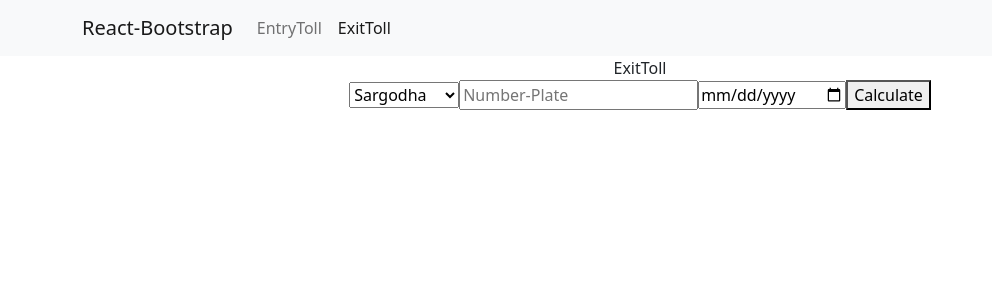
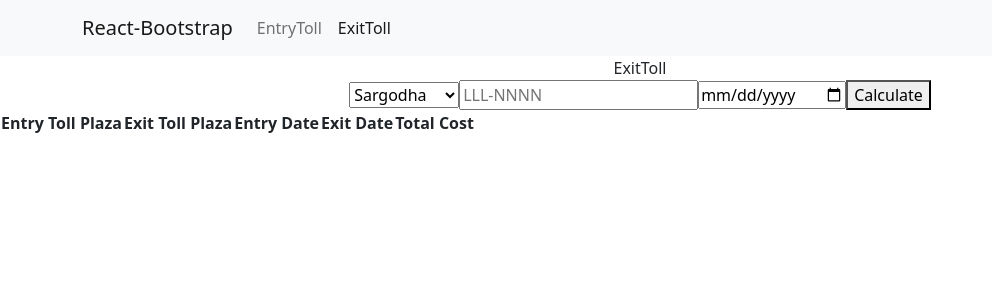
Before and after one commit to hurairaFurqan/MernStackAssignments, a React (Create React App) app: page /exitToll in a window 1280 px wide. Shown: the top 300 px of the page, without its empty margins (0-992 px from the left). Built offline with nearby package versions, Linux system fonts and the light colour scheme.

Commit message:
deal with if else condition in exitToll.js everything except this is okay

```diff
--- a/package.json
+++ b/package.json
@@ -7,9 +7,11 @@
     "@testing-library/react": "^13.4.0",
     "@testing-library/user-event": "^13.5.0",
     "bootstrap": "^5.2.2",
+    "moment": "^2.29.4",
     "react": "^18.2.0",
     "react-bootstrap": "^2.5.0",
     "react-dom": "^18.2.0",
+    "react-moment": "^1.1.2",
     "react-router-dom": "^6.4.2",
     "react-scripts": "5.0.1",
     "web-vitals": "^2.1.4"
--- a/src/App.js
+++ b/src/App.js
@@ -15,7 +15,7 @@ function App() {
       <Layout />
       <Routes>
         <Route path="/" element={<EntryToll add = {add}></EntryToll>}/>
-        <Route path="exitToll" element={<ExitToll data = {data}></ExitToll>}></Route>
+        <Route path="exitToll" element={<ExitToll entryTollData = {data}></ExitToll>}></Route>
       </Routes>
     </div>
   );
--- a/src/pages/EntryToll.js
+++ b/src/pages/EntryToll.js
@@ -11,12 +11,13 @@ const EntryToll = (props) => {
     e.preventDefault();
     //console.log(data);
     props.add(data);
+    alert("Information saved. Click on exit toll ");
   };
   return (
     <div>
       EntryToll
       <form onSubmit={handleSubmit}>
-        <select name={"interchange"} value={data.interchange} onChange={(e) => handleChange(e)}>
+        <select name={"interchange"} required value={data.interchange} onChange={(e) => handleChange(e) }>
           <option value="Sargodha">Sargodha</option>
           <option value="Sahiwal">Sahiwal</option>
           <option defaultValue="Lahore">Lahore</option>
@@ -24,9 +25,10 @@ const EntryToll = (props) => {
         </select>
 
         <input
-          placeholder="Number-Plate"
+          placeholder="LLL-NNNN"
           name={"numberPlate"}
           type={"text"}
+          required
           value={data.numberPlate}
           onChange={(e) => handleChange(e)}
         ></input>
@@ -35,6 +37,7 @@ const EntryToll = (props) => {
           type={"date"}
           placeholder={"date"}
           name={"date"}
+          required
           value={data.date}
           onChange={(e) => handleChange(e)}
         ></input>
--- a/src/pages/ExitToll.js
+++ b/src/pages/ExitToll.js
@@ -1,26 +1,52 @@
-import React, { useState } from 'react'
+import moment from "moment";
+import React, { useState } from "react";
 
 const ExitToll = (props) => {
-    const {entryTollData} = props;
+  const { entryTollData } = props;
   //console.log(entryTollData);
 
-    const[exitTollData, setexitTollData] = useState({interchange:"",date:"",numberPlate:""});
+  const [exitTollData, setexitTollData] = useState({
+    interchange: "",
+    date: "",
+    numberPlate: "",
+  });
+  const [calCost, setcalCost] = useState(Number);
 
   const handleChange = (e) => {
     const { name, value } = e.target;
-        setexitTollData(values => ({ ...values, [name]: value }));
+    setexitTollData((values) => ({ ...values, [name]: value }));
   };
   const handleSubmit = (e) => {
     e.preventDefault();
-        console.log(exitTollData);
+    //console.log(exitTollData);
     //props.add(data);
+    // console.log(entryTollData.interchange);
+    // console.log(exitTollData.date);
+    let date = moment(exitTollData.date).format("dddd");
+    if (date === "Saturday" || date === "Sunday") {
+      let cost = 20;
+      cost += 0.2 * 1.5 * 10;
+      setexitTollData.cost(cost); // we are going to asssume that every interchange has a distance of 10KM
+      //   calCost.cost.toString();
+      console.log("on weeekend", exitTollData.cost, date,cost);
+    } else {
+      let cost2 = 20;
+      cost2 += 0.2 * 10;
+      setcalCost(cost2); // we are going to asssume that every interchange has a distance of 10KM
+      //   calCost.cost.toString();
+      console.log("in week day", setcalCost.cost.toString(), date,cost2);
+    }
   };
 
   return (
     <div>
       ExitToll
       <form onSubmit={handleSubmit}>
-        <select name={"interchange"} value={exitTollData.interchange} onChange={(e) => handleChange(e)}>
+        <select
+          name={"interchange"}
+          value={exitTollData.interchange}
+          onChange={(e) => handleChange(e)}
+        >
           <option value="Sargodha">Sargodha</option>
           <option value="Sahiwal">Sahiwal</option>
           <option defaultValue="Lahore">Lahore</option>
@@ -28,9 +54,10 @@ const ExitToll = (props) => {
         </select>
 
         <input
-          placeholder="Number-Plate"
+          placeholder="LLL-NNNN"
           name={"numberPlate"}
           type={"text"}
+          required
           value={exitTollData.numberPlate}
           onChange={(e) => handleChange(e)}
         ></input>
@@ -39,15 +66,33 @@ const ExitToll = (props) => {
           type={"date"}
           placeholder={"date"}
           name={"date"}
+          required
           value={exitTollData.date}
           onChange={(e) => handleChange(e)}
         ></input>
 
         <button type="submit">Calculate</button>
       </form>
+      <table>
+        <tbody>
+          <tr>
+            <th>Entry Toll Plaza</th>
+            <th>Exit Toll Plaza</th>
+            <th>Entry Date</th>
+            <th>Exit Date</th>
+            <th>Total Cost</th>
+          </tr>
+          <tr>
+            <td>{entryTollData.interchange}</td>
+            <td>{exitTollData.interchange}</td>
+            <td>{entryTollData.date}</td>
+            <td>{exitTollData.date}</td>
+            <td>{calCost.cost}</td>
+          </tr>
+        </tbody>
+      </table>
     </div>
-  )
-}
+  );
+};
 
-
-export default ExitToll
+export default ExitToll;
```
Also changed, not shown: 1 other file (tests, documents, lock files or other folders). Lines whose indentation alone changed are shown as unchanged.
